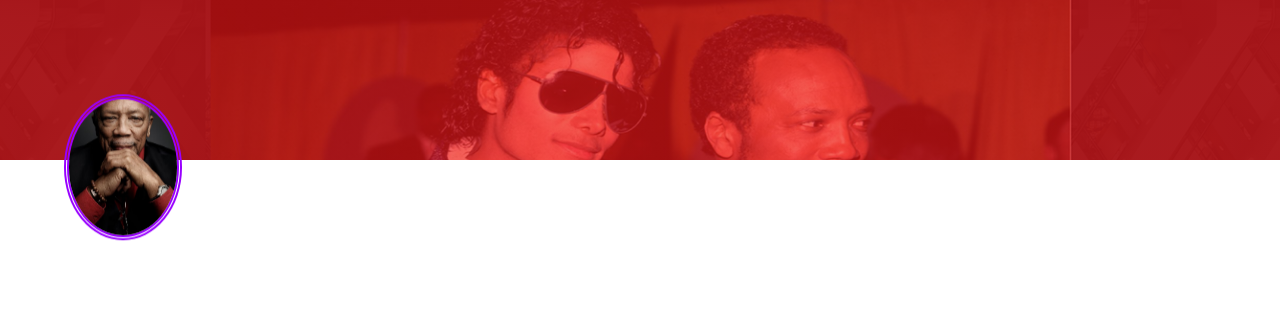
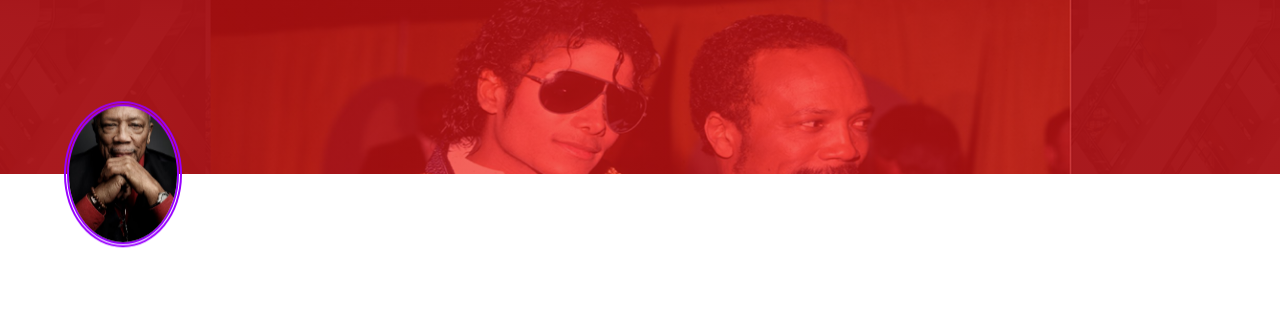
Before and after one commit to nsiloub/TributePage, a plain HTML site: page index.html in a window 1280 px wide. Shown: the top 320 px of the page. Drawn offline with Linux system fonts and the light colour scheme.

Commit message:
Update style.css

```diff
--- a/style.css
+++ b/style.css
@@ -42,7 +42,7 @@ body{
     margin:0;
     display: grid;
     grid-template-columns:1fr;
-    row-gap: calc(80px);
+    row-gap: calc(100px - 1vw);
 }
 /* body > header */
     header{
@@ -88,7 +88,15 @@ body{
         width: 100%;
         transform: translateY(calc(45px - 2.4vw) );
         position:relative;
+/*!to remove for FCC test*/
         padding-left: 5%;
+/*!to remove for FCC test*/
+
+/*!just for passing the FCC test bellow */
+        /* display: inline-flex;
+        flex-direction: column;
+        align-items: center; */
+/* !just for passing the FCC test above */
     }
     @media (max-width:330px){
         #img-div{
@@ -160,7 +168,7 @@ body{
 
 /* body > main > intro */
         .intro{
-            padding:calc(55px + 6vw) 5% calc(5px + 6vw);
+            padding:calc(100px + 6vw) 5% calc(5px + 6vw);
             width:100%;
             display: flex;
             flex-direction: column;
```
